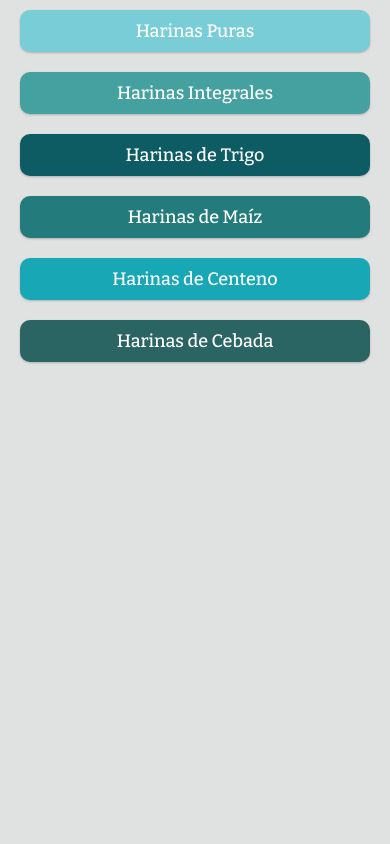
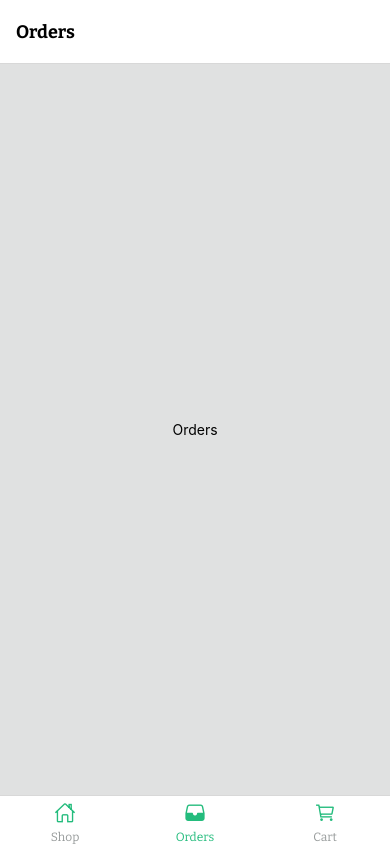
Before and after one commit to sotopro/breadshopappn2, a React Native app: screen /OrdersTab in a window 390 px wide. Built offline with nearby package versions, Linux system fonts and the light colour scheme.

Commit message:
[feature] - create bottom tab navigator, add screen and stack to carts and orders & add ui icons and styles in bottom tab

```diff
--- a/package.json
+++ b/package.json
@@ -8,6 +8,7 @@
     "web": "expo start --web"
   },
   "dependencies": {
+    "@react-navigation/bottom-tabs": "^6.5.4",
     "@react-navigation/native": "^6.1.2",
     "@react-navigation/native-stack": "^6.9.8",
     "expo": "~47.0.12",
--- /dev/null
+++ b/src/navigation/cart.jsx
@@ -0,0 +1,29 @@
+import { createNativeStackNavigator } from '@react-navigation/native-stack';
+
+import { THEME } from '../constants/theme';
+import { Cart } from '../screens';
+
+const Stack = createNativeStackNavigator();
+
+const CartNavigator = () => {
+  return (
+    <Stack.Navigator
+      initialRouteName="Cart"
+      screenOptions={{
+        headerStyle: {
+          backgroundColor: THEME.colors.white,
+        },
+        headerTintColor: THEME.colors.primary,
+        navigationBarColor: THEME.colors.secondary,
+        headerTitleStyle: {
+          fontFamily: 'Bitter-Bold',
+          fontSize: 18,
+          color: THEME.colors.title,
+        },
+      }}>
+      <Stack.Screen name="Cart" component={Cart} />
+    </Stack.Navigator>
+  );
+};
+
+export default CartNavigator;
--- a/src/navigation/index.jsx
+++ b/src/navigation/index.jsx
@@ -1,11 +1,11 @@
 import { NavigationContainer } from '@react-navigation/native';
 
-import ShopNavigator from './shop';
+import TabsNavigator from './tabs';
 
 const AppNavigator = () => {
   return (
     <NavigationContainer>
-      <ShopNavigator />
+      <TabsNavigator />
     </NavigationContainer>
   );
 };
--- /dev/null
+++ b/src/navigation/orders.jsx
@@ -0,0 +1,29 @@
+import { createNativeStackNavigator } from '@react-navigation/native-stack';
+
+import { THEME } from '../constants/theme';
+import { Orders } from '../screens';
+
+const Stack = createNativeStackNavigator();
+
+const OrdersNavigator = () => {
+  return (
+    <Stack.Navigator
+      initialRouteName="Orders"
+      screenOptions={{
+        headerStyle: {
+          backgroundColor: THEME.colors.white,
+        },
+        headerTintColor: THEME.colors.primary,
+        navigationBarColor: THEME.colors.secondary,
+        headerTitleStyle: {
+          fontFamily: 'Bitter-Bold',
+          fontSize: 18,
+          color: THEME.colors.title,
+        },
+      }}>
+      <Stack.Screen name="Orders" component={Orders} />
+    </Stack.Navigator>
+  );
+};
+
+export default OrdersNavigator;
--- /dev/null
+++ b/src/navigation/tabs.jsx
@@ -0,0 +1,70 @@
+import Ionicons from '@expo/vector-icons/Ionicons';
+import { createBottomTabNavigator } from '@react-navigation/bottom-tabs';
+
+import CartNavigator from './cart';
+import OrdersNavigator from './orders';
+import ShopNavigator from './shop';
+import { THEME } from '../constants/theme';
+
+const BottomTab = createBottomTabNavigator();
+
+const Tabs = () => {
+  return (
+    <BottomTab.Navigator
+      initialRouteName="ShopTab"
+      screenOptions={{
+        headerShown: false,
+        tabBarLabelStyle: {
+          fontFamily: 'Bitter-Regular',
+          fontSize: 12,
+        },
+        tabBarActiveTintColor: THEME.colors.primary,
+        tabBarInactiveTintColor: THEME.colors.gray,
+      }}>
+      <BottomTab.Screen
+        name="ShopTab"
+        component={ShopNavigator}
+        options={{
+          title: 'Shop',
+          tabBarIcon: ({ focused }) => (
+            <Ionicons
+              name={focused ? 'home' : 'home-outline'}
+              size={22}
+              color={THEME.colors.primary}
+            />
+          ),
+        }}
+      />
+      <BottomTab.Screen
+        name="OrdersTab"
+        component={OrdersNavigator}
+        options={{
+          title: 'Orders',
+          tabBarIcon: ({ focused }) => (
+            <Ionicons
+              name={focused ? 'file-tray' : 'file-tray-outline'}
+              size={22}
+              color={THEME.colors.primary}
+            />
+          ),
+        }}
+      />
+      <BottomTab.Screen
+        name="CartTab"
+        component={CartNavigator}
+        options={{
+          title: 'Cart',
+          tabBarIcon: ({ focused }) => (
+            <Ionicons
+              name={focused ? 'cart' : 'cart-outline'}
+              size={22}
+              color={THEME.colors.primary}
+            />
+          ),
+        }}
+      />
+    </BottomTab.Navigator>
+  );
+};
+
+export default Tabs;
--- /dev/null
+++ b/src/screens/cart/index.jsx
@@ -0,0 +1,13 @@
+import { View, Text } from 'react-native';
+
+import { styles } from './styles';
+
+const Cart = ({ navigation }) => {
+  return (
+    <View style={styles.container}>
+      <Text>Cart</Text>
+    </View>
+  );
+};
+
+export default Cart;
--- /dev/null
+++ b/src/screens/cart/styles.js
@@ -0,0 +1,12 @@
+import { StyleSheet } from 'react-native';
+
+import { THEME } from '../../constants/theme';
+
+export const styles = StyleSheet.create({
+  container: {
+    flex: 1,
+    backgroundColor: THEME.colors.background,
+    alignItems: 'center',
+    justifyContent: 'center',
+  },
+});
--- /dev/null
+++ b/src/screens/orders/index.jsx
@@ -0,0 +1,13 @@
+import { View, Text } from 'react-native';
+
+import { styles } from './styles';
+
+const Orders = ({ navigation }) => {
+  return (
+    <View style={styles.container}>
+      <Text>Orders</Text>
+    </View>
+  );
+};
+
+export default Orders;
--- /dev/null
+++ b/src/screens/orders/styles.js
@@ -0,0 +1,12 @@
+import { StyleSheet } from 'react-native';
+
+import { THEME } from '../../constants/theme';
+
+export const styles = StyleSheet.create({
+  container: {
+    flex: 1,
+    backgroundColor: THEME.colors.background,
+    alignItems: 'center',
+    justifyContent: 'center',
+  },
+});
```
Also changed, not shown: src/screens/index.js (+5 -3 lines), 1 other file (tests, documents, lock files or other folders).
